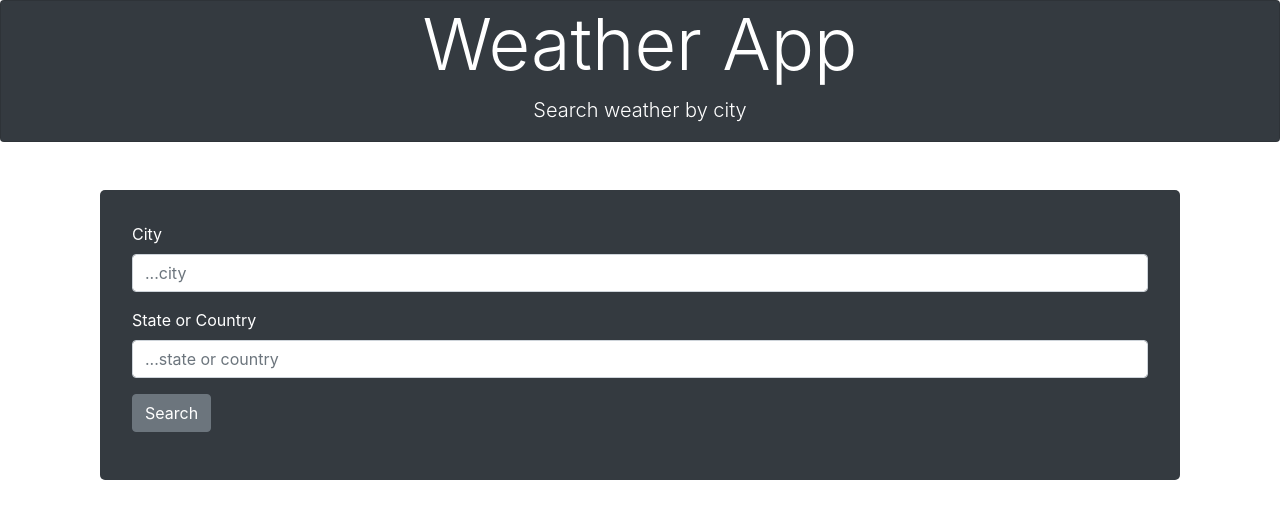
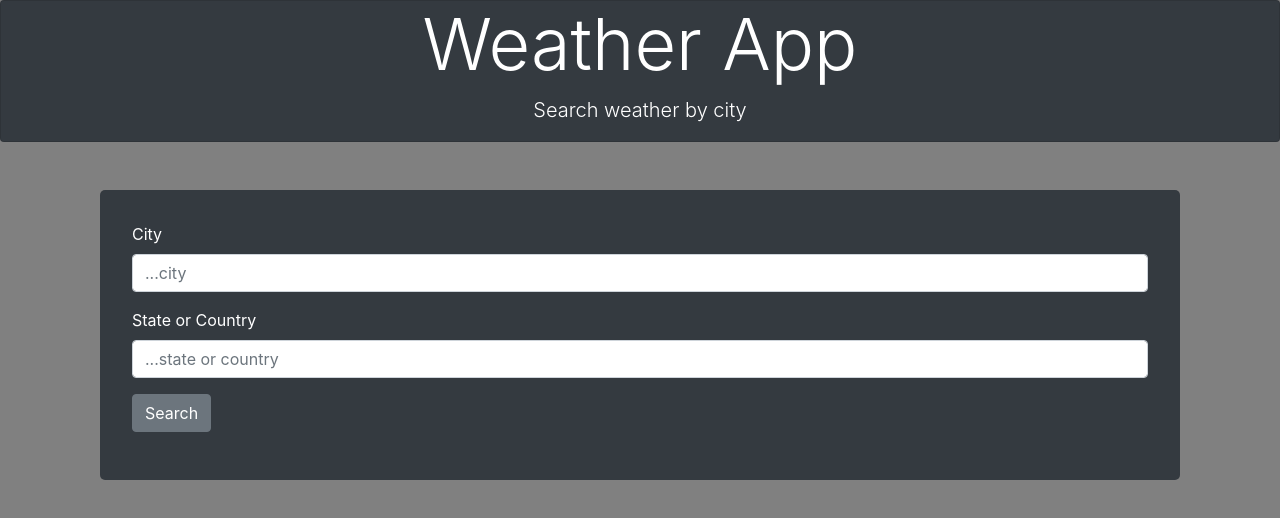
Before and after one commit to kwlahr/react-weather-app, a React (Create React App) app in the folder client/: page / in a window 1280 px wide. Shown: the top 518 px of the page. Built offline with nearby package versions, Linux system fonts and the light colour scheme.

Commit message:
added styling to main div

```diff
--- a/client/src/App.js
+++ b/client/src/App.js
@@ -45,14 +45,20 @@ class App extends React.Component {
         max: undefined,
         humidity: undefined,
         description: undefined,
-        error: "Please enter valid City and State or Country. Check spelling and don't use abbreviations for States.",
+        error:
+          "Please enter valid City and State or Country. Check spelling and don't use abbreviations for States.",
       });
     }
   };
 
   render() {
     return (
-      <div>
+      <div
+        style={{
+          height: "65rem",
+          backgroundColor: "#808080",
+        }}
+      >
         <Titles />
         <SearchForm getWeather={this.getWeather} />
         <Weather
```
